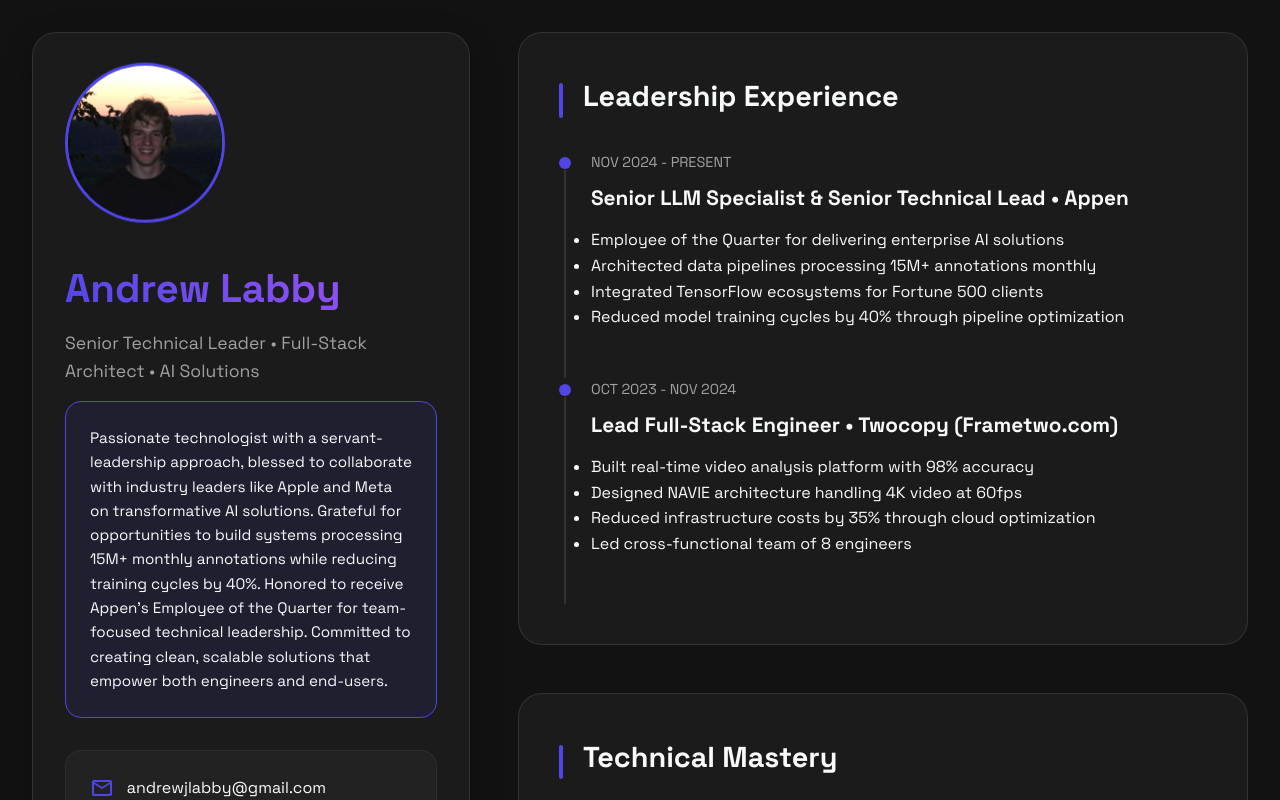
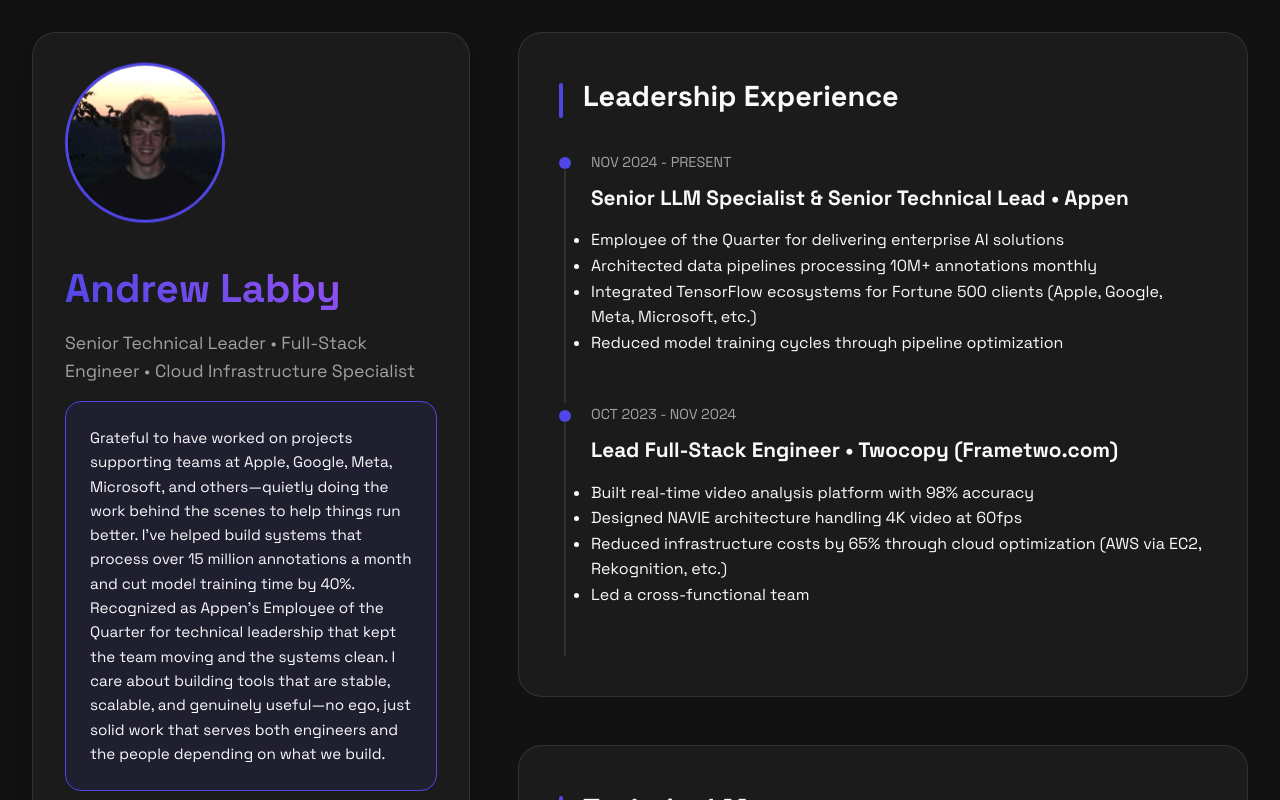
Before and after one commit to andrewjlabby/andrewlabbycom, a plain HTML site: page index.html in a window 1280 px wide. Drawn offline with Linux system fonts and the light colour scheme.

Commit message:
Update index.html

```diff
--- a/index.html
+++ b/index.html
@@ -63,9 +63,9 @@ h1{font-size:2.5rem;margin-bottom:.5rem;background:linear-gradient(45deg,var(--a
     <div class="profile-card">
       <img src="me4.jpg" alt="Andrew Labby" class="profile-image">
       <h1>Andrew Labby</h1>
-      <p class="tagline">Senior Technical Leader • Full-Stack Architect • AI Solutions</p>
+      <p class="tagline">Senior Technical Leader • Full-Stack Engineer • Cloud Infrastructure Specialist</p>
       <div class="summary-box">
-        Passionate technologist with a servant-leadership approach, blessed to collaborate with industry leaders like Apple and Meta on transformative AI solutions. Grateful for opportunities to build systems processing 15M+ monthly annotations while reducing training cycles by 40%. Honored to receive Appen's Employee of the Quarter for team-focused technical leadership. Committed to creating clean, scalable solutions that empower both engineers and end-users.
+        Grateful to have worked on projects supporting teams at Apple, Google, Meta, Microsoft, and others—quietly doing the work behind the scenes to help things run better. I’ve helped build systems that process over 15 million annotations a month and cut model training time by 40%. Recognized as Appen’s Employee of the Quarter for technical leadership that kept the team moving and the systems clean. I care about building tools that are stable, scalable, and genuinely useful—no ego, just solid work that serves both engineers and the people depending on what we build.
       </div>
       <div class="info-card">
         <ul class="contact-list">
@@ -93,9 +93,9 @@ h1{font-size:2.5rem;margin-bottom:.5rem;background:linear-gradient(45deg,var(--a
         <h3 class="timeline-title">Senior LLM Specialist & Senior Technical Lead • Appen</h3>
         <ul>
           <li>Employee of the Quarter for delivering enterprise AI solutions</li>
-          <li>Architected data pipelines processing 15M+ annotations monthly</li>
-          <li>Integrated TensorFlow ecosystems for Fortune 500 clients</li>
-          <li>Reduced model training cycles by 40% through pipeline optimization</li>
+          <li>Architected data pipelines processing 10M+ annotations monthly</li>
+          <li>Integrated TensorFlow ecosystems for Fortune 500 clients (Apple, Google, Meta, Microsoft, etc.)</li>
+          <li>Reduced model training cycles through pipeline optimization</li>
         </ul>
       </div>
       <div class="timeline-item">
@@ -104,8 +104,8 @@ h1{font-size:2.5rem;margin-bottom:.5rem;background:linear-gradient(45deg,var(--a
         <ul>
           <li>Built real-time video analysis platform with 98% accuracy</li>
           <li>Designed NAVIE architecture handling 4K video at 60fps</li>
-          <li>Reduced infrastructure costs by 35% through cloud optimization</li>
-          <li>Led cross-functional team of 8 engineers</li>
+          <li>Reduced infrastructure costs by 65% through cloud optimization (AWS via EC2, Rekognition, etc.)</li>
+          <li>Led a cross-functional team</li>
         </ul>
       </div>
     </section>
```
